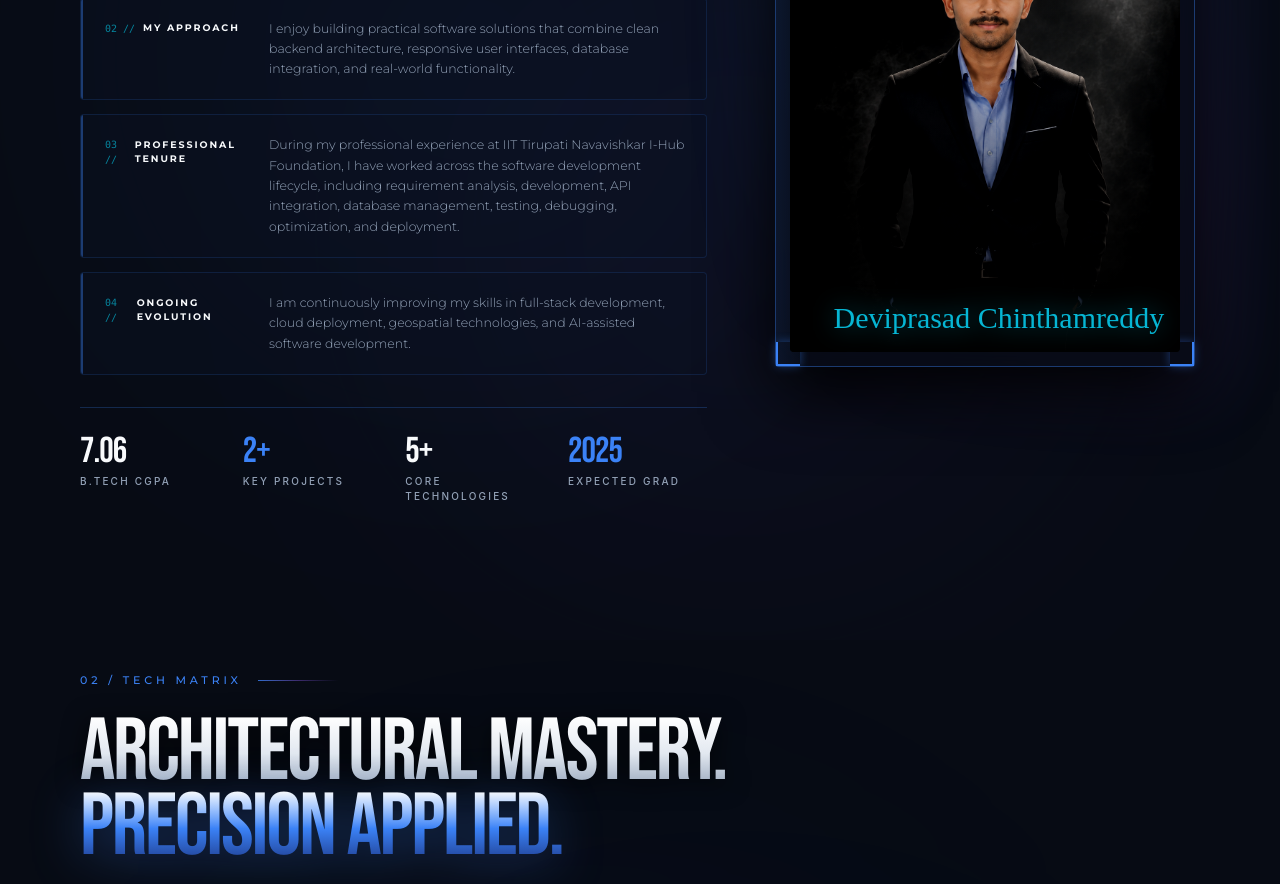
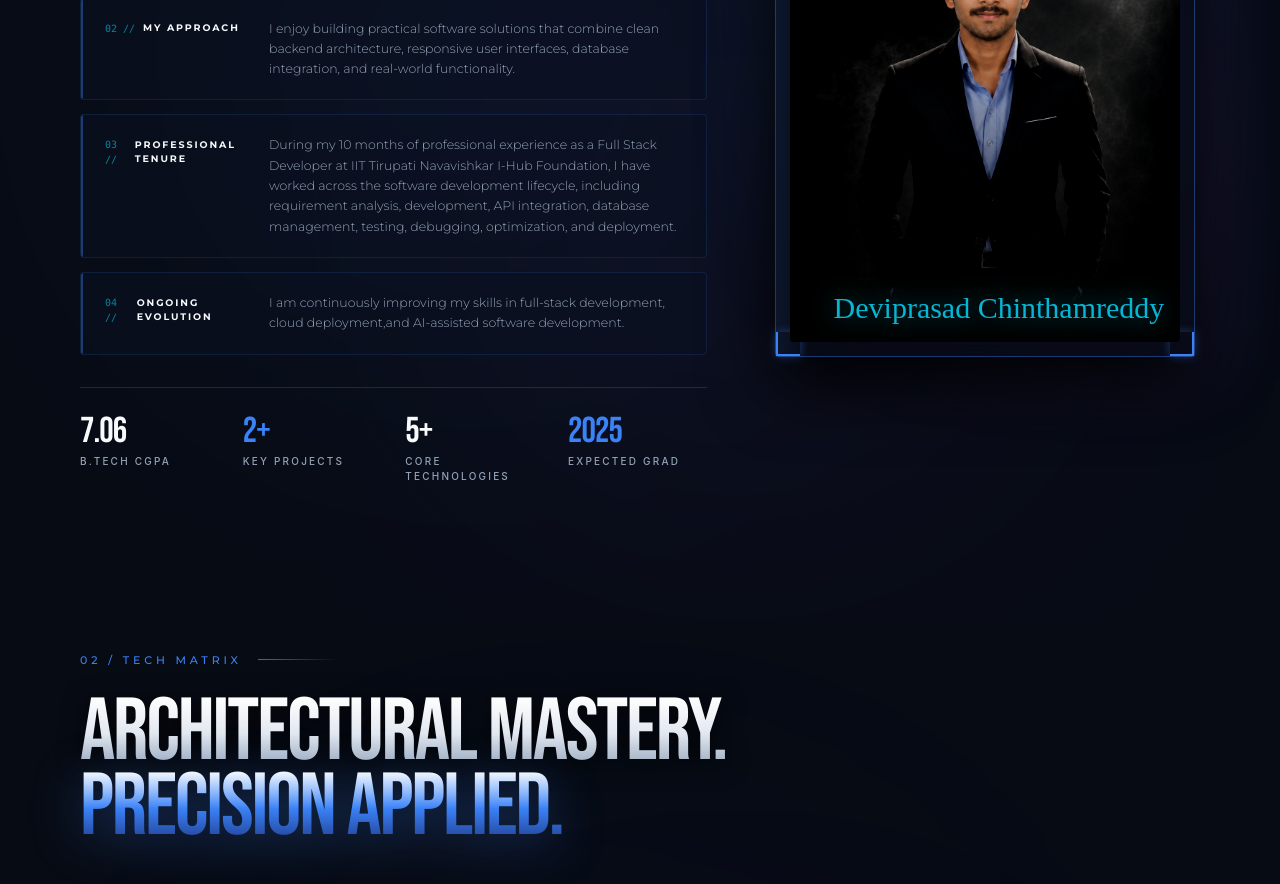
Before and after one commit to Deviprasad101/Portfolio, a React (Vite) app: page / in a window 1280 px wide. Shown: the part 1280-2164 px from the top of the page. Built offline with nearby package versions, Linux system fonts and the light colour scheme; a web font is replaced by a local one.

Commit message:
feat: add 10 months experience duration to about section

```diff
--- a/src/components/AboutSection.tsx
+++ b/src/components/AboutSection.tsx
@@ -147,12 +147,12 @@ export const AboutSection: React.FC = () => {
                 {
                   id: "03",
                   title: "PROFESSIONAL TENURE",
-                  text: "During my professional experience at IIT Tirupati Navavishkar I-Hub Foundation, I have worked across the software development lifecycle, including requirement analysis, development, API integration, database management, testing, debugging, optimization, and deployment."
+                  text: "During my 10 months of professional experience as a Full Stack Developer at IIT Tirupati Navavishkar I-Hub Foundation, I have worked across the software development lifecycle, including requirement analysis, development, API integration, database management, testing, debugging, optimization, and deployment."
                 },
                 {
                   id: "04",
                   title: "ONGOING EVOLUTION",
-                  text: "I am continuously improving my skills in full-stack development, cloud deployment, geospatial technologies, and AI-assisted software development."
+                  text: "I am continuously improving my skills in full-stack development, cloud deployment,and AI-assisted software development."
                 }
               ].map((card, idx) => (
                 <div
```
